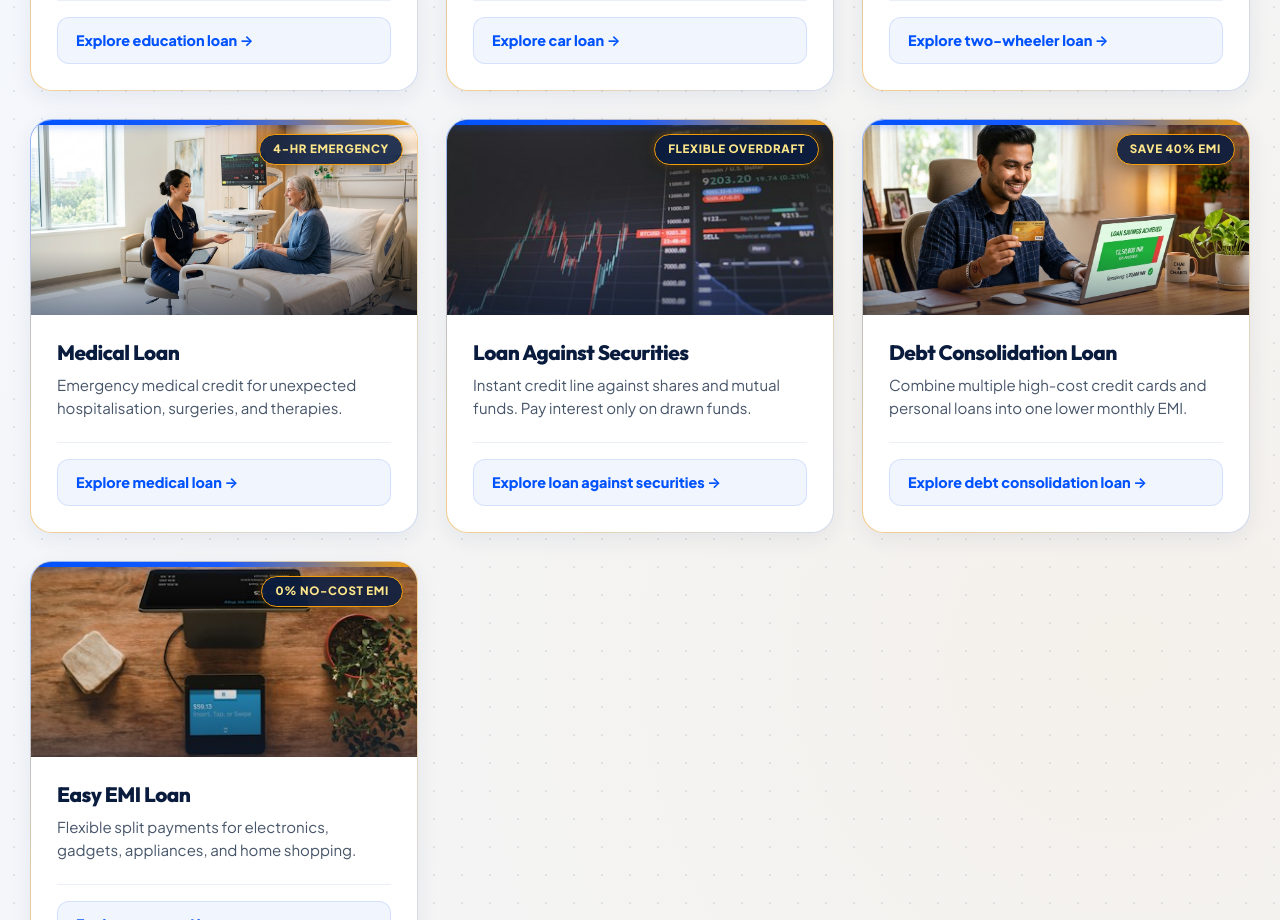
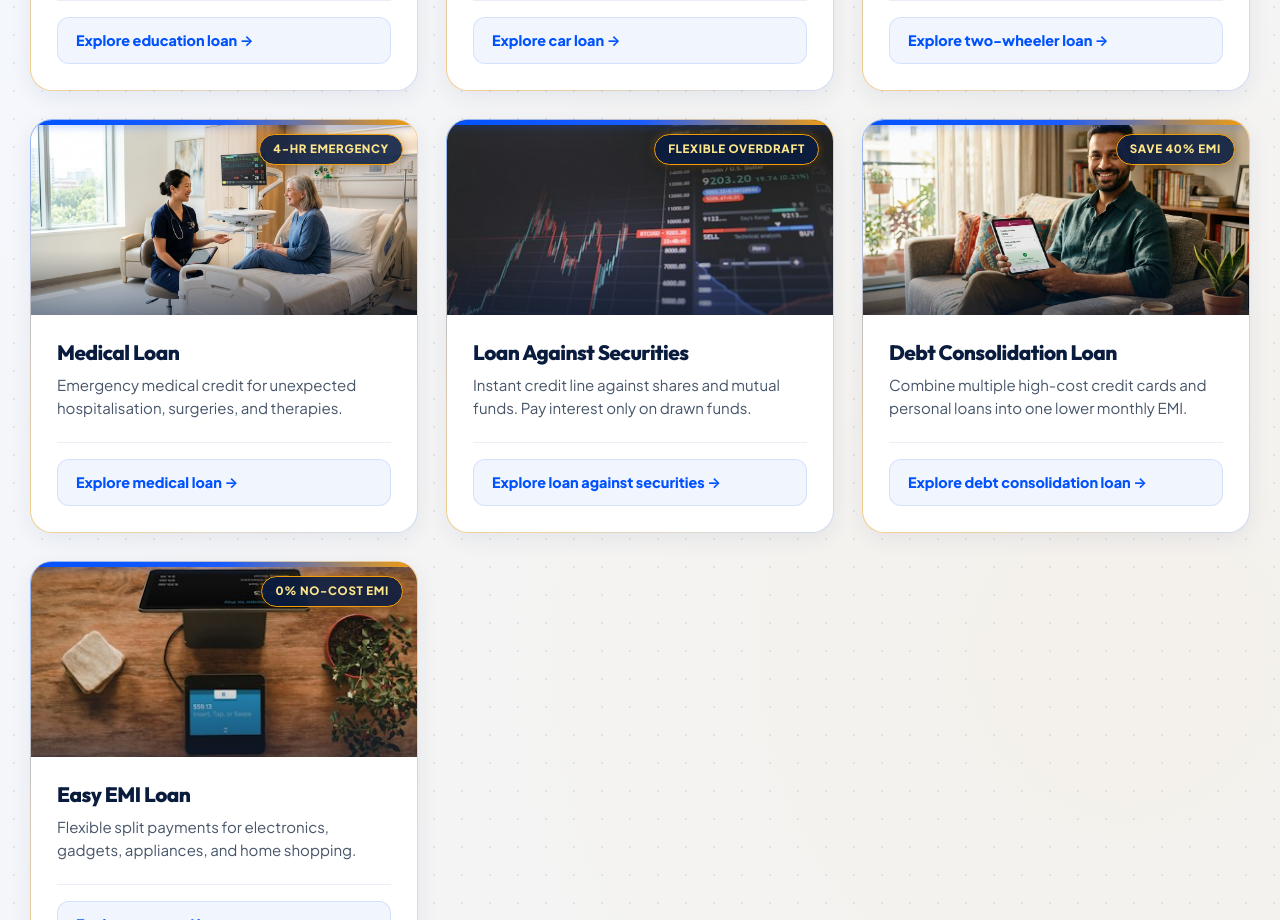
Before and after one commit to HarshitSharma-Tech/loan_phase1, a React (Vite) app: page / in a window 1280 px wide. Shown: the part 2740-3660 px from the top of the page. Built offline with nearby package versions, Linux system fonts and the light colour scheme.

Commit message:
style: update debt consolidation photo with authentic photorealistic Indian portrait

```diff
--- a/src/pages/Home.jsx
+++ b/src/pages/Home.jsx
@@ -15,7 +15,7 @@ const LOAN_CARDS = [
   { slug: 'two-wheeler-loan', name: 'Two-Wheeler Loan', category: 'personal', badge: 'Zero Down Payment', img: '/images/loan-twowheeler.jpg', desc: 'Instant digital approval for commuter motorcycles, scooters, and electric bikes.' },
   { slug: 'medical-loan', name: 'Medical Loan', category: 'personal', badge: '4-Hr Emergency', img: '/images/loan-medical.jpg', desc: 'Emergency medical credit for unexpected hospitalisation, surgeries, and therapies.' },
   { slug: 'loan-against-securities', name: 'Loan Against Securities', category: 'business', badge: 'Flexible Overdraft', img: '/images/loan-securities.jpg', desc: 'Instant credit line against shares and mutual funds. Pay interest only on drawn funds.' },
-  { slug: 'debt-consolidation-loan', name: 'Debt Consolidation Loan', category: 'personal', badge: 'Save 40% EMI', img: '/images/loan-consolidation.jpg', desc: 'Combine multiple high-cost credit cards and personal loans into one lower monthly EMI.' },
+  { slug: 'debt-consolidation-loan', name: 'Debt Consolidation Loan', category: 'personal', badge: 'Save 40% EMI', img: '/images/loan-consolidation.jpg?v=3', desc: 'Combine multiple high-cost credit cards and personal loans into one lower monthly EMI.' },
   { slug: 'easy-emi-loan', name: 'Easy EMI Loan', category: 'personal', badge: '0% No-Cost EMI', img: '/images/loan-easyemi.jpg', desc: 'Flexible split payments for electronics, gadgets, appliances, and home shopping.' }
 ];
 
--- a/src/pages/LoanDetail.jsx
+++ b/src/pages/LoanDetail.jsx
@@ -348,7 +348,7 @@ export default function LoanDetail({ onOpenApplyModal }) {
                 { title: 'Home Makeover & Interiors', badge: 'Instant Transfer', img: '/images/purpose-renovation.jpg?v=2', desc: 'Redesign your modular kitchen, upgrade luxury living room furniture, install smart electronics, or fund home expansion projects with ease.' },
                 { title: 'Dream Vacations & Travel', badge: 'Flexible EMIs', img: '/images/purpose-travel.jpg?v=2', desc: 'Explore international travel destinations in Europe or Southeast Asia, book luxury flights and hotels with pocket-friendly repayment schedules.' },
                 { title: 'Medical & Family Health', badge: '2-Hour Disbursal', img: '/images/purpose-medical.jpg?v=2', desc: 'Handle unexpected surgeries, specialized therapies, and family hospital bills immediately with fast-track digital approval.' },
-                { title: 'Debt & Card Consolidation', badge: 'Save up to 40% EMI', img: '/images/loan-consolidation.jpg?v=2', desc: 'Merge multiple high-interest credit card balances and scattered micro-loans into one consolidated low-rate monthly installment.' },
+                { title: 'Debt & Card Consolidation', badge: 'Save up to 40% EMI', img: '/images/loan-consolidation.jpg?v=3', desc: 'Merge multiple high-interest credit card balances and scattered micro-loans into one consolidated low-rate monthly installment.' },
                 { title: 'Higher Education & Upskilling', badge: 'Zero Collateral', img: '/images/loan-education.jpg?v=2', desc: 'Finance executive MBA programs, international certifications, technical bootcamps, and professional career transitions.' }
               ].map((p, idx) => (
                 <div key={idx} className="purpose-card">
```
Also changed, not shown: public/images/loan-consolidation.jpg.
